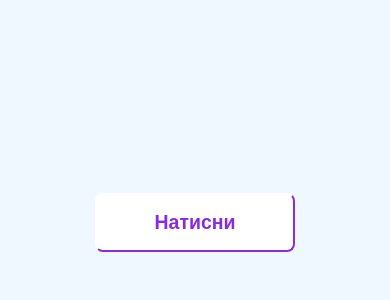
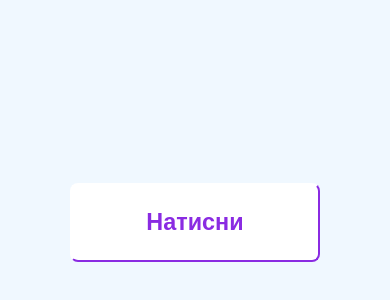
Before and after one commit to avawlx/invitation-letter, a plain HTML site: page index.html in a window 390 px wide. Shown: the part 208-508 px from the top of the page. Drawn offline with Linux system fonts and the light colour scheme.

Commit message:
Update index.html

```diff
--- a/index.html
+++ b/index.html
@@ -20,7 +20,7 @@
 
             /* From Uiverse.io by alexreyes091 */
             .btn {
-                padding: 1rem 2rem;
+                padding: 1.5rem 3rem; /* Збільшено відступи */
                 font-weight: 700;
                 background: rgb(255, 255, 255);
                 color: blueviolet;
@@ -32,8 +32,8 @@
                 border-left: 2px solid white;
                 transition-duration: 1s;
                 transition-property: border-top, border-left, border-bottom, border-right, box-shadow;
-                font-size: 2vw; /* Встановлюємо розмір шрифту в залежності від ширини екрану */
-                min-width: 200px; /* Мінімальна ширина кнопки */
+                font-size: 3vw; /* Збільшено розмір шрифту */
+                min-width: 250px; /* Збільшена мінімальна ширина */
             }
 
             .btn:hover {
@@ -47,8 +47,8 @@
             /* Медіа-запит для мобільних пристроїв */
             @media (max-width: 600px) {
                 .btn {
-                    font-size: 5vw; /* Зменшуємо розмір кнопки для мобільних */
-                    padding: 1rem 2rem;
+                    font-size: 6vw; /* Збільшено розмір для мобільних */
+                    padding: 1.5rem 3rem;
                 }
             }
 
```
